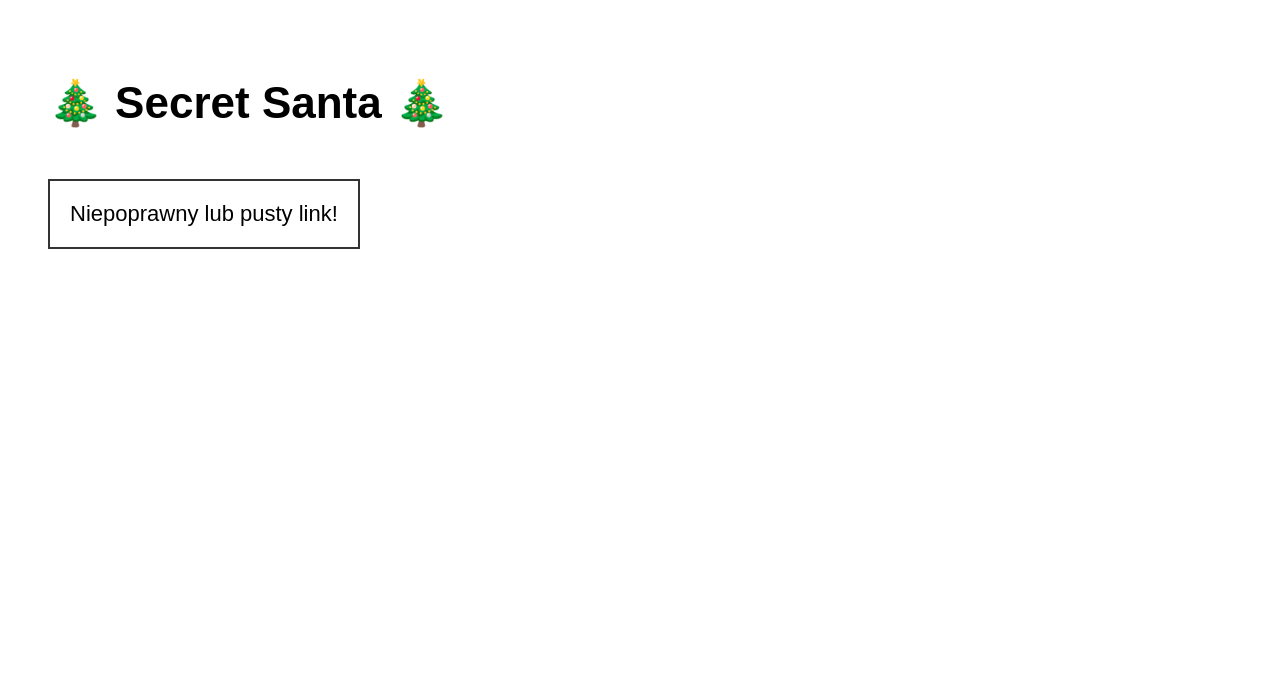
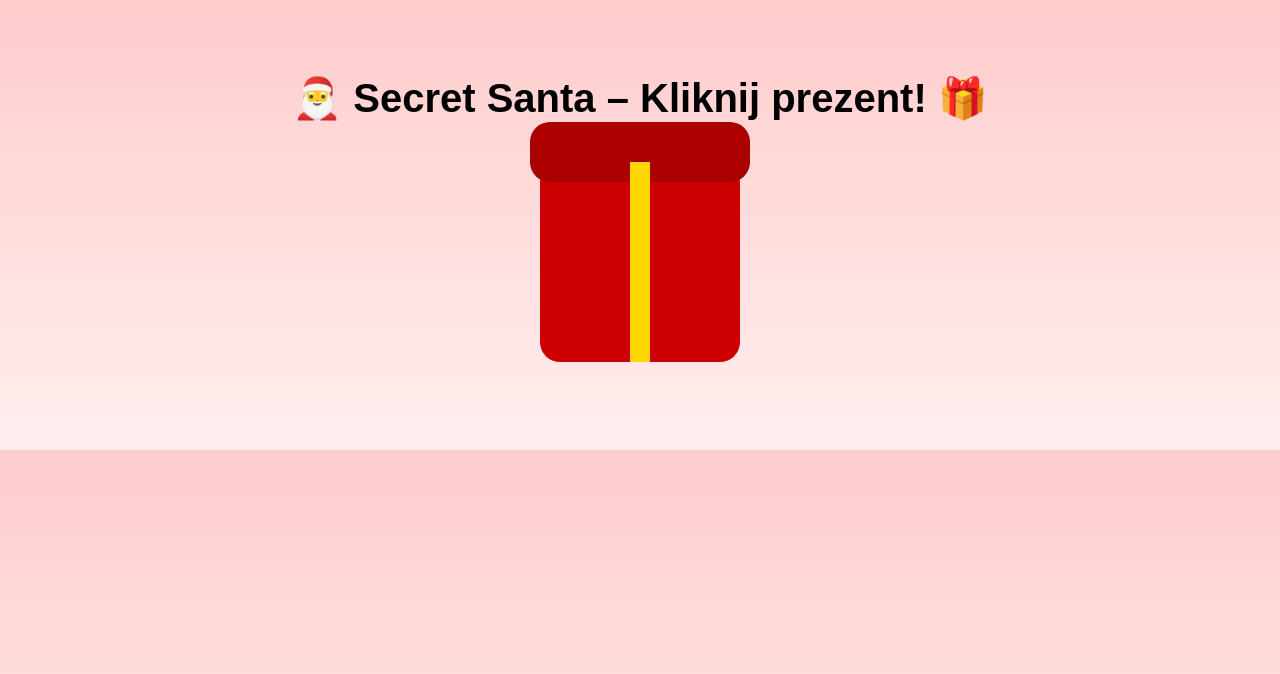
Before and after one commit to patrykpogoda-vimn/mikolajki-losowanie, a plain HTML site: page index.html in a window 1280 px wide. Drawn offline with Linux system fonts and the light colour scheme.

Commit message:
Enhance Secret Santa page with new styles and data
Updated the title and improved styling for the Secret Santa page. Changed the data structure for participants and adjusted the JavaScript logic for displaying results.

```diff
--- a/index.html
+++ b/index.html
@@ -3,35 +3,104 @@
 <html lang="pl">
 <head>
 <meta charset="UTF-8">
-<title>Secret Santa</title>
+<title>🎄 Secret Santa 🎁</title>
 <style>
+
 body {
-    font-family: Arial;
+    background: linear-gradient(#ffcccc, #ffeeee);
+    font-family: 'Arial', sans-serif;
+    text-align: center;
     padding: 40px;
-    font-size: 22px;
 }
-.box {
-    padding: 20px;
-    border: 2px solid #333;
-    display: inline-block;
-    margin-top:20px;
+
+h1 {
+    font-size: 40px;
+    margin-bottom: 20px;
 }
+
+#gift-box {
+    width: 200px;
+    height: 200px;
+    background-color: #c00;
+    position: relative;
+    margin: 40px auto;
+    border-radius: 20px;
+    cursor: pointer;
+    transition: transform 0.5s ease;
+}
+
+#gift-box:hover {
+    transform: scale(1.07);
+}
+
+#gift-lid {
+    width: 220px;
+    height: 60px;
+    background-color: #a00;
+    position: absolute;
+    top: -40px;
+    left: -10px;
+    border-radius: 20px;
+    transition: transform 0.6s ease;
+}
+
+#gift-ribbon {
+    position: absolute;
+    top: 0;
+    left: 90px;
+    width: 20px;
+    height: 200px;
+    background: #ffd700;
+}
+
+#gift-box.open #gift-lid {
+    transform: translateY(-120px) rotate(12deg);
+}
+
+#result {
+    margin-top: 30px;
+    padding: 30px;
+    background: white;
+    border-radius: 15px;
+    display: none;
+    font-size: 26px;
+    border: 3px solid #c33;
+}
+
 </style>
 </head>
 <body>
-<h1>🎄 Secret Santa 🎄</h1>
-<div id="result" class="box">Ładuję wynik...</div>
+
+<h1>🎅 Secret Santa – Kliknij prezent! 🎁</h1>
+
+<div id="gift-box">
+    <div id="gift-lid"></div>
+    <div id="gift-ribbon"></div>
+</div>
+
+<div id="result"></div>
 
 <script>
-const data = {"c22afb01": {"giver": "Aga", "receiver": "Jacek"}, "f60e1d77": {"giver": "Patryk", "receiver": "Micha\u0142"}, "38245f68": {"giver": "Magda", "receiver": "\u0141ukasz K"}, "288caaa3": {"giver": "Jacek", "receiver": "Aga"}, "8cc6afae": {"giver": "\u0141ukasz K", "receiver": "\u0141ukasz W"}, "1feb8c15": {"giver": "\u0141ukasz W", "receiver": "Magda"}, "1588b4b2": {"giver": "Micha\u0142", "receiver": "Patryk"}};
+const data = {"27e7ec40": {"giver": "Aga", "receiver": "Micha\u0142"}, "957cb983": {"giver": "Patryk", "receiver": "Jacek"}, "150c9da8": {"giver": "Magda", "receiver": "\u0141ukasz W"}, "1a6c36cd": {"giver": "Jacek", "receiver": "Patryk"}, "367677f4": {"giver": "\u0141ukasz K", "receiver": "Magda"}, "40dd35f8": {"giver": "\u0141ukasz W", "receiver": "Aga"}, "9da28d1d": {"giver": "Micha\u0142", "receiver": "\u0141ukasz K"}};
 
 const hash = window.location.hash.substring(1);
-if (!hash || !(hash in data)) {
-    document.getElementById("result").innerHTML = "Niepoprawny lub pusty link!";
-} else {
-    document.getElementById("result").innerHTML =
-      "Osoba, którą obdarowujesz: <b>" + data[hash].receiver + "</b> 🎁";
-}
+
+const box = document.getElementById("gift-box");
+const result = document.getElementById("result");
+
+box.onclick = function() {
+    box.classList.add("open");
+
+    setTimeout(() => {
+        if (!hash || !(hash in data)) {
+            result.innerHTML = "Niepoprawny lub pusty link!";
+        } else {
+            result.innerHTML =
+                "Twoja osoba to: <b>" + data[hash].receiver + "</b> 🎄🎁";
+        }
+        result.style.display = "block";
+    }, 900);
+};
 </script>
 
 </body>
```
